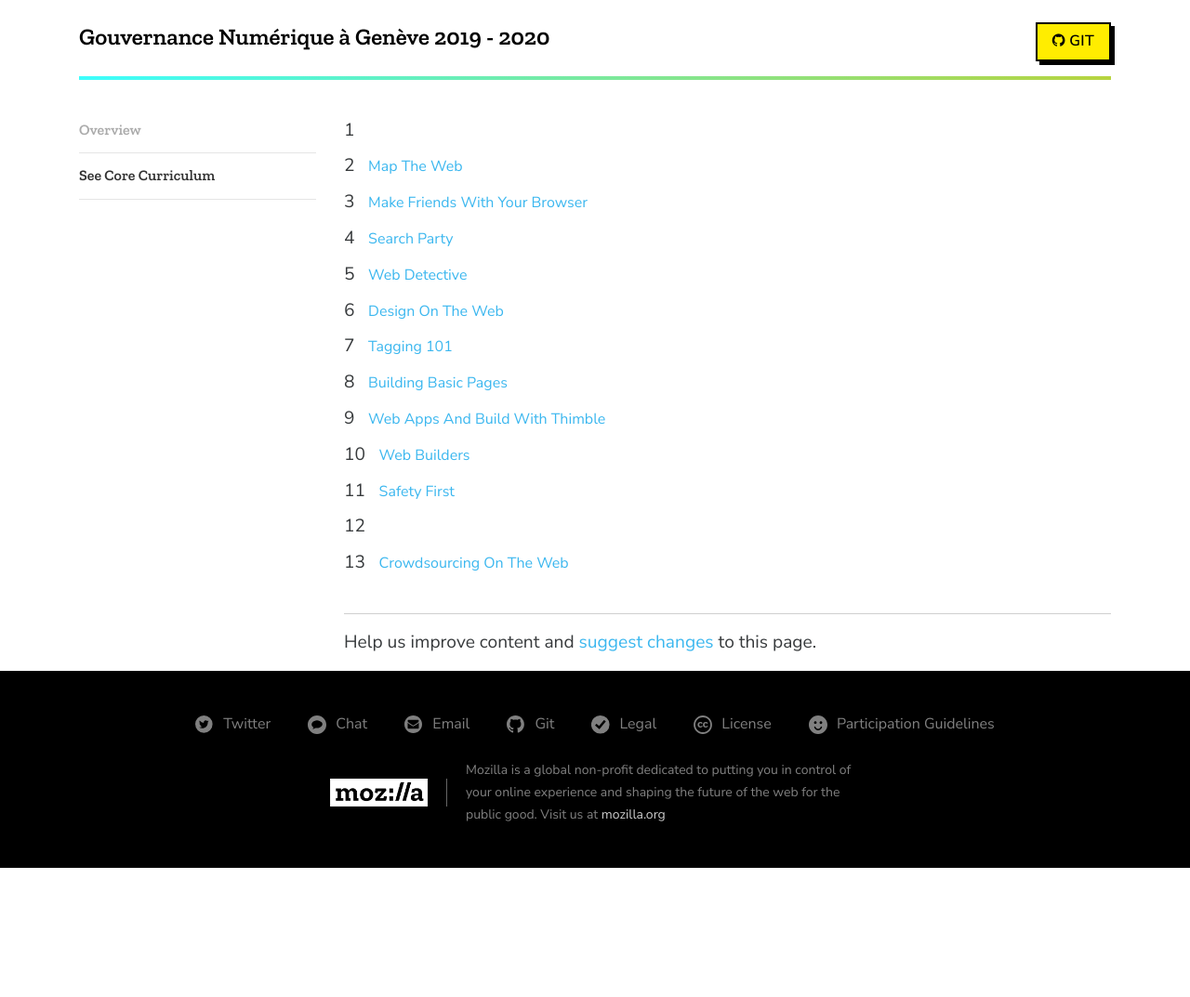
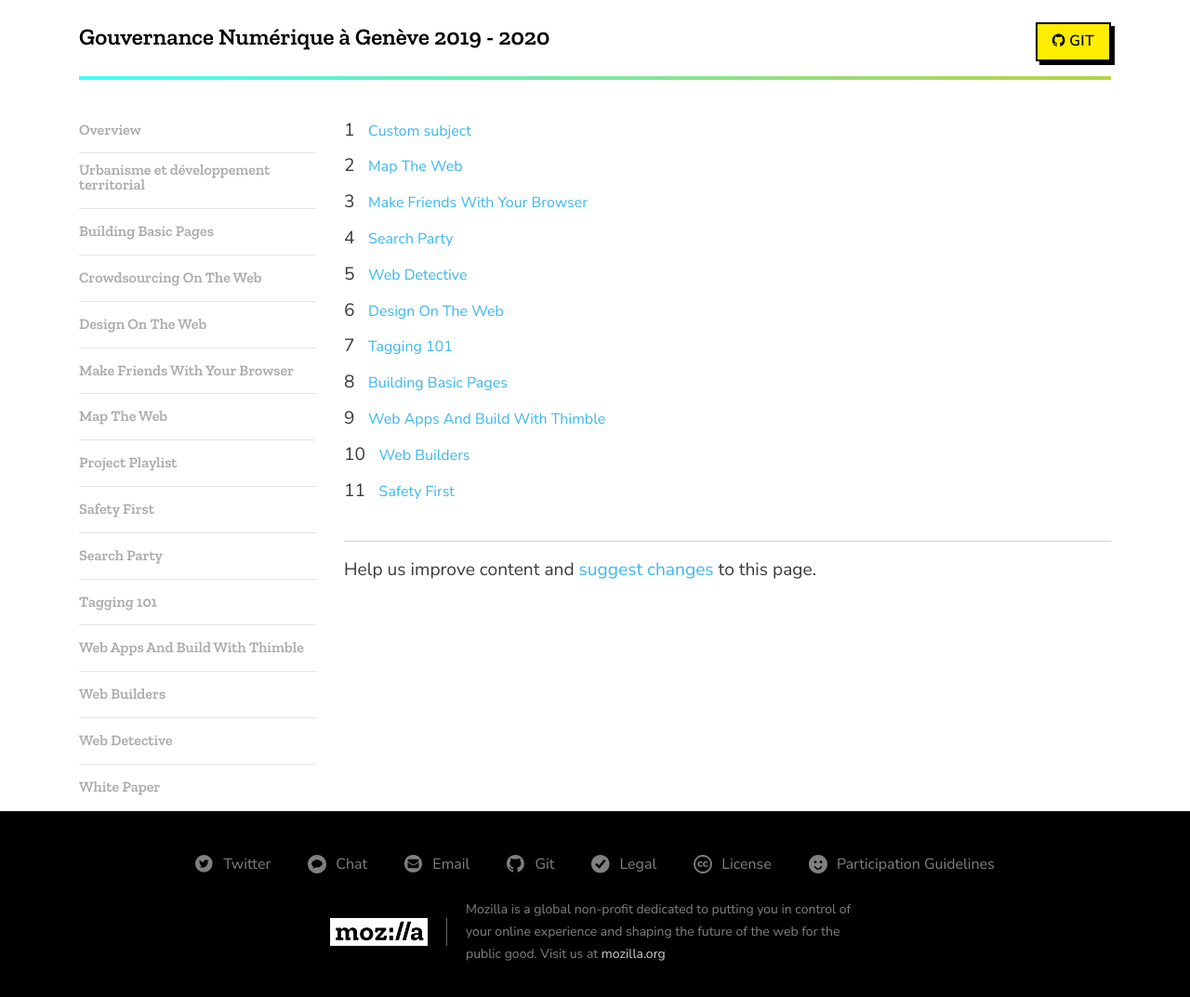
Before and after one commit to FrankTheodoloz/wikitest, a Jekyll site: the page built from contents.html, in a window 1280 px wide and 1084 px high. Shown: the top 1073 px of the window at 93% size. Built offline with Jekyll 4.4.1, drawn with Linux system fonts in a browser that asks for light colours.

Commit message:
On ajoute la possibilité de faire des sous catégories

```diff
--- a/_includes/navigation.html
+++ b/_includes/navigation.html
@@ -2,6 +2,7 @@
 <ul class="sidebar-menu list-unstyled">
   <li {% if page.url == "/" %} class="selected"{% endif %}><span></span> <a href="{{ site.baseurl }}/">Overview</a></li>
 
+  {% if page.is_main %}
     {% assign item = site.pages | where: "path", "contents.html" | first %}
     {% for path in item.contents %}
       {% assign subpage = site.articles | where: "path", path | first %}
@@ -22,6 +23,45 @@
         {% endif %}
       {% endif %}
     {% endfor %}
+  {% endif %}
 
-<li style="color: black"><a href="https://foundation.mozilla.org/opportunity/web-literacy/core-curriculum">See Core Curriculum</a></li>
+  {% if page.is_main != true %}
+
+    {% for main in site.articles %}
+      {% if main.is_main %}
+        {% if main.key == page.key %}
+          <li class="back">
+            <span></span>
+            <a href="{{ main.url | prepend: site.baseurl }}">{% if main.module %}{{ main.module }}.{% endif %} {{ main.title }}</a>
+          </li>
+        {% endif %}
+      {% endif %}
+    {% endfor %}
+
+    {% for sub in site.articles %}
+      {% if sub.is_main != true %}
+        {% if sub.key == page.key %}
+          <li {% if page.id == sub.id %} class="selected"{% endif %}>
+            <a href="{{ sub.url | prepend: site.baseurl }}">{% if sub.module %}{{ sub.module }}.{% endif %} {{ sub.title }}</a>
+          </li>
+          {% if page.id == sub.id %}
+            <ol class="sidebar-subitems">
+              {% for p in page.toc %}
+                <li>
+                  <a
+                    class="jump-link"
+                    href="{{ p | slugify | prepend: '#' }}">{{ p }}
+                  </a>
+                </li>
+              {% endfor %}
+            </ol>
+          {% endif %}
+        {% endif %}
+      {% endif %}
+    {% endfor %}
+
+  {% endif %}
+
+
+<!-- <li style="color: black"><a href="https://foundation.mozilla.org/opportunity/web-literacy/core-curriculum">See Core Curriculum</a></li> -->
 </ul>
--- a/contents.html
+++ b/contents.html
@@ -1,7 +1,7 @@
 ---
 layout: default
 contents:
-- _articles/web-and-you.md
+- _articles/custom.md
 - _articles/map-the-web.md
 - _articles/make-friends-with-your-browser.md
 - _articles/search-party.md
--- a/css/main.css
+++ b/css/main.css
@@ -827,3 +827,16 @@ video {
   color: #3bb7ef;
   padding: 0 0.5rem;
 }
+
+/* CUSTOM */
+.sidebar-menu li.back span:before {
+    color: #000;
+    content: "\f104";
+    font-family: "FontAwesome";
+    display: inline-block;
+    text-decoration: none;
+}
+
+.sidebar-menu {
+  position: sticky;
+}
```
Also changed, not shown: other parts of contents.html (+0 -2 lines), _articles/custom.md (added, +35 -0 lines), _articles/custom/group01_activity.md (added, +41 -0 lines), _articles/custom/group02_activity.md (added, +41 -0 lines), _includes/navigation.bak.html (added, +27 -0 lines), index.md (+1 -0 lines). Lines whose indentation alone changed are shown as unchanged.
